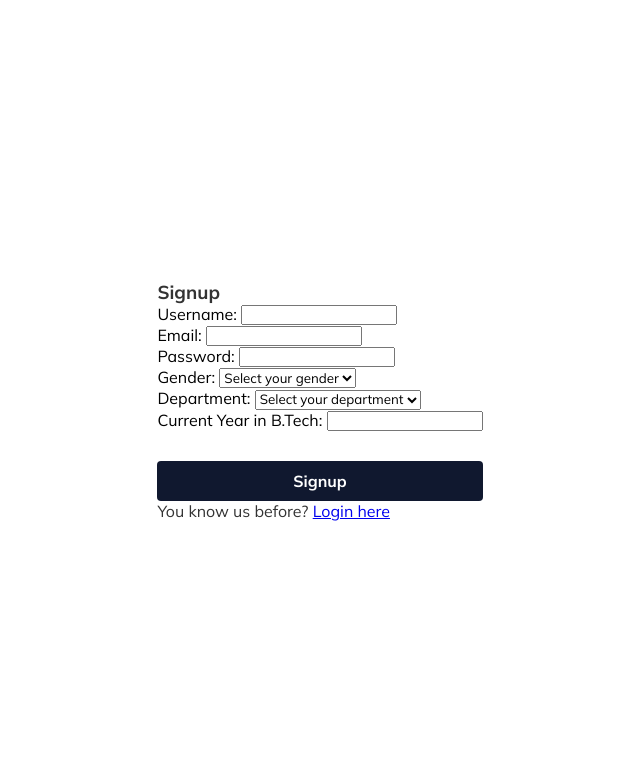
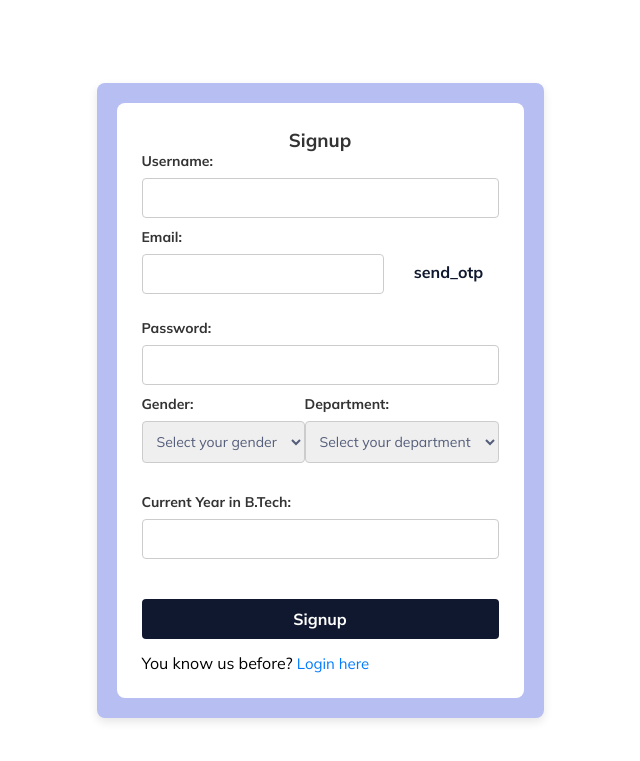
Before and after one commit to HimakarN/weSwap, a Django app: a page that uses weswap/user_authorization/templates/user_authorization/signup.html in a window 1280 px wide. Shown: the top 761 px of the page, without its empty margins (320-960 px from the left). Run offline with Django 5.2, Linux system fonts and the light colour scheme.

Commit message:
otp verification during signup completed

```diff
--- a/weswap/user_authorization/static/user_authorization/css/style.css
+++ b/weswap/user_authorization/static/user_authorization/css/style.css
@@ -15,66 +15,102 @@ body {
   background-color: #fff;
 }
 
-/* Main Category Grid Styles */
-.category-grid {
-  display: grid;
-  grid-template-columns: repeat(auto-fill, minmax(200px, 1fr));
-  gap: 20px;
-  margin: 40px 0;
+.verify-box-btn{
+    color: green;
+    background-color: transparent;
+    width: auto;
+    margin-top: 0;
+    padding: 5px 10px;
+    border-radius: 4px;
+    font-size: 16px;
+    cursor: pointer;
+    font-weight: 700;
+    margin-top: 15px;
 }
 
-.category-item {
-  padding: 15px;
-  background-color: #f4f4f4;
-  border-radius: 8px;
-  box-shadow: 0 4px 10px rgba(0, 0, 0, 0.1);
-  text-align: center;
+.verify-box-btn:hover {
+  background-color: white;
+  color: #10185F;
+  border: 1px solid #10185F;
 }
 
-.category-item h3 a {
-  color: #10182F;
-  text-decoration: none;
+/* Form Container Styles */
+.shadow-wrap {
+  border-radius: 8px;
+  padding: 20px;
+  background-color: #b7bef1;
+  box-shadow: 0 4px 10px rgba(0, 0, 0, 0.1);
+  max-width: 500px;
+  margin: auto;
 }
 
-.category-item h3 a:hover {
-  color: #007BFF;
+.form-wrap {
+  background-color: #fff;
+  padding: 25px;
+  border-radius: 8px;
 }
 
-/* New Products Banner */
-.new-products-banner {
-  margin: 50px 0;
+.form-group {
+  margin-bottom: 5px;
+  position: relative;
 }
 
-.banner-grid {
-  display: grid;
-  grid-template-columns: repeat(auto-fill, minmax(250px, 1fr));
-  gap: 20px;
+/* Typography */
+h3, h2 {
+  text-align: center;
+  color: #333;
 }
 
-.banner-item {
-  padding: 15px;
-  background-color: #fff;
-  border-radius: 8px;
-  box-shadow: 0 4px 10px rgba(0, 0, 0, 0.1);
-  text-align: center;
+/* Form Element Styles */
+label {
+  display: block;
+  margin-bottom: 8px;
+  color: #333;
+  font-size: 14px;
+  font-weight: 700;
 }
 
-.banner-item h3 {
-  color: #333;
+input, select {
+  width: 100%;
+  padding: 10px;
   margin-bottom: 10px;
+  font-size: 14px;
+  border: 1px solid #ccc;
+  border-radius: 4px;
+  color: #545D7A;
 }
 
-.banner-item img {
-  max-width: 100%;
-  height: auto;
-  border-radius: 4px;
-  margin-bottom: 10px;
+/* Layout Helpers */
+.side-by-side {
+  display: flex;
+  justify-content: space-between;
+  margin-bottom: 15px;
 }
 
-.banner-item p {
-  color: #666;
-  font-size: 14px;
-  line-height: 1.6;
+.verify-by-side {
+  display: flex;
+  justify-content: space-between;
+  margin-bottom: 15px;
+}
+
+.verify-by-side .verify-group1 {
+  flex-basis: 68%;
+}
+
+.verify-by-side .verify-group2 {
+justify-content: center;
+  flex-basis: 28%;
+}
+
+.verify-by-side .verify-group2 button{
+    color: #10182F;
+    background-color: transparent;
+    margin-top: 25%;
+}
+
+.verify-by-side .verify-group2 button:hover{
+    background-color: transparent;
+    margin-top: 25%;
 }
 
 /* Button Styles */
@@ -97,22 +133,18 @@ body {
   border: 1px solid #10182F;
 }
 
-/* Miscellaneous */
-h2 {
+/* Link Styles */
+.signup-link {
+  display: inline-block;
+  margin-top: 15px;
+  color: #007BFF;
+  text-decoration: none;
+  font-size: 15px;
   text-align: center;
-  color: #333;
-  margin-bottom: 30px;
 }
 
-h3, p {
-  color: #333;
-}
-
-/* Form Styles (if used) */
-.form-wrap {
-  background-color: #fff;
-  padding: 25px;
-  border-radius: 8px;
+.signup-link:hover {
+  text-decoration: underline;
 }
 
 /* Alert Styles */
--- /dev/null
+++ b/weswap/user_authorization/static/user_authorization/js/signup.js
@@ -0,0 +1,150 @@
+document.addEventListener('DOMContentLoaded', function() {
+    const form = document.getElementById('signup-form');
+    const sendOtpBtn = document.getElementById('send-btn');
+    const signupBtn = document.getElementById('signup-btn');
+    const emailInput = document.getElementById('email');
+    const emailLabel = document.getElementById('email-label');
+    let email;
+
+    // Disable signup button initially
+    signupBtn.disabled = true;
+
+    // Function to read all form variables
+    function getFormData() {
+        console.log(email)
+        return {
+            username: document.getElementById('username').value,
+            email: email,
+            password: document.getElementById('password').value,
+            gender: document.getElementById('gender').value,
+            department: document.getElementById('dept').value,
+            current_year: document.getElementById('year').value
+        };
+    }
+
+    // Event listener for send OTP button
+    sendOtpBtn.addEventListener('click', function(e) {
+        e.preventDefault();
+        email = emailInput.value;
+
+        // AJAX request to send OTP
+        fetch('', {
+            method: 'POST',
+            headers: {
+                'Content-Type': 'application/json',
+                'X-CSRFToken': document.querySelector('[name=csrfmiddlewaretoken]').value
+            },
+            body: JSON.stringify({ email: email, action: 'send-otp'})
+        })
+        .then(response => response.json())
+        .then(data => {
+            if (data.success) {
+                // Change button to verify OTP
+                sendOtpBtn.textContent = 'Verify';
+                sendOtpBtn.id = 'verify-otp-btn';
+                // Change email input and label
+                emailInput.id = 'otp';
+                emailInput.name = 'otp';
+                emailInput.value = '';
+                emailInput.type = 'text';
+                emailLabel.textContent = 'Enter OTP:';
+
+                sendOtpBtn.disabled = false;
+
+                // Add event listener for OTP verification
+                sendOtpBtn.removeEventListener('click', arguments.callee);
+                sendOtpBtn.addEventListener('click', verifyOtp);
+                alert(data.message);
+            } else {
+                alert(data.message);
+            }
+        })
+        .catch(error => {
+            console.error('Error:', error);
+            alert('An error occurred. Please try again.');
+        });
+    });
+
+    // Function to verify OTP
+    function verifyOtp(e) {
+        e.preventDefault();
+        const enteredOtp = document.getElementById('otp').value;
+        console.log(enteredOtp)
+
+        // AJAX request to verify OTP (if needed for server-side verification)
+        fetch('', {
+            method: 'POST',
+            headers: {
+                'Content-Type': 'application/json',
+                'X-CSRFToken': document.querySelector('[name=csrfmiddlewaretoken]').value
+            },
+            body: JSON.stringify({ otp: enteredOtp, action: 'verify-otp'})
+        })
+        .then(response => response.json())
+        .then(data => {
+            if (data.success) {
+                alert(data.message);
+                document.getElementById('verify-otp-btn').disabled = true;
+                signupBtn.disabled = false;
+            } else {
+                alert(data.message);
+            }
+        })
+        .catch(error => {
+            console.error('Error:', error);
+            alert('An error occurred. Please try again.');
+        });
+    }
+
+// Function to check if all required fields are filled
+function validateForm(formData) {
+    const requiredFields = ['username', 'email', 'password', 'gender', 'department', 'current_year'];
+    const emptyFields = [];
+
+    for (const field of requiredFields) {
+        if (!formData[field]) {
+            emptyFields.push(field);
+        }
+    }
+
+    return emptyFields;
+}
+
+// Event listener for signup button
+signupBtn.addEventListener('click', function(e) {
+    e.preventDefault();
+    const formData = getFormData();
+    const emptyFields = validateForm(formData);
+
+    if (emptyFields.length > 0) {
+        alert(`Please fill in the following fields: ${emptyFields.join(', ')}`);
+        return;
+    }
+
+    console.log('Form data:', formData);
+
+    // Send the data to your server
+    fetch('', {
+        method: 'POST',
+        headers: {
+            'Content-Type': 'application/json',
+            'X-CSRFToken': document.querySelector('[name=csrfmiddlewaretoken]').value
+        },
+        body: JSON.stringify({ ...formData, action: 'signup' })
+    })
+    .then(response => response.json())
+    .then(data => {
+        if (data.success) {
+            alert('Signup successful!');
+            // Optionally redirect the user or clear the form
+            window.location.href = data.redirect;
+        } else {
+            alert(`Signup failed: ${data.message}`);
+        }
+    })
+    .catch(error => {
+        console.error('Error:', error);
+        alert('An error occurred during signup. Please try again.');
+    });
+});
+});
--- a/weswap/user_authorization/templates/user_authorization/signup.html
+++ b/weswap/user_authorization/templates/user_authorization/signup.html
@@ -1,24 +1,30 @@
 {% extends "user_authorization/base.html" %}
-
+{% load static %}
 {% block content %}
 <div class="shadow-wrap">
   <div class="form-wrap">
     <h3>Signup</h3>
-    <form method="POST">
+    <form id="signup-form">
       {% csrf_token %}
-      <label for="username">Username:</label>
-      <input type="text" name="username" required><br>
+      <label for="username" id="user-label">Username:</label>
+      <input type="text" id="username" name="username" required><br>
 
-      <label for="email">Email:</label>
-      <input type="email" name="email" required><br>
-
-      <label for="password">Password:</label>
-      <input type="password" name="password" required><br>
+      <div class="verify-by-side">
+        <div class="verify-group1">
+      <label for="email" id="email-label">Email:</label>
+      <input type="email" id="email" name="email" required><br>
+        </div>
+        <div class="verify-group2">
+      <button type="submit" id="send-btn">send_otp</button>
+        </div>
+      </div>
+      <label for="password" id="pass-label">Password:</label>
+      <input type="password" id="password" name="password" autocomplete="current-password" required><br>
 
       <div class="side-by-side">
         <div class="form-group">
-          <label for="gender">Gender:</label>
-          <select name="gender" required>
+          <label for="gender" id="gender-label">Gender:</label>
+          <select name="gender" id="gender" required>
             <option value="" disabled selected>Select your gender</option>
             <option value="male">Male</option>
             <option value="female">Female</option>
@@ -27,8 +33,8 @@
         </div>
 
         <div class="form-group">
-          <label for="department">Department:</label>
-          <select name="department" required>
+          <label for="dept" id="dept-label">Department:</label>
+          <select name="department" id="dept" required>
             <option value="" disabled selected>Select your department</option>
             <option value="ai&ds">AI & DS</option>
             <option value="bio-tech">Bio-Tech</option>
@@ -40,13 +46,15 @@
         </div>
       </div>
 
-      <label for="current_year">Current Year in B.Tech:</label>
-      <input type="number" name="current_year" required><br>
+      <label for="current_year" id="year-label">Current Year in B.Tech:</label>
+      <input type="number" name="current_year" id="year" required><br>
 
-      <button type="submit">Signup</button>
+      <button type="submit" id="signup-btn">Signup</button>
     </form>
 
     <p>You know us before? <a class="signup-link" href="{% url 'login' %}">Login here</a></p>
   </div>
 </div>
+
+<script src="{% static 'user_authorization/js/signup.js' %}"></script>
 {% endblock content %}
--- a/weswap/user_authorization/views.py
+++ b/weswap/user_authorization/views.py
@@ -1,19 +1,16 @@
 from django.contrib.auth import authenticate, login, password_validation
+from django.db.models import Q
+
+from .otp import signup_otp, send_otp, after_signup
 from django.core.exceptions import ValidationError
+from .decorators import otp_verified_required
 from django.shortcuts import render, redirect
 from django.contrib.auth.models import User
-from django.core.mail import send_mail
 from django.http import JsonResponse
 from django.contrib import messages
-from django.conf import settings
 from django.urls import reverse
-
-from .models import Profile
-import random
 import json
 import re
-
-from weswap.user_authorization.decorators import otp_verified_required
 
 
 def home(request):
@@ -47,54 +44,46 @@ def login_view(request):
     return render(request, 'user_authorization/login.html')
 
 
-def after_signup(user, gender, department, current_year, recipient_list):
-    subject = "Welcome to WeSwap! Your Registration is Complete"
-    message = f"""Dear {user.username},
-
-Congratulations and welcome to WeSwap!
-
-We’re excited to have you on board. Your registration has been successfully completed, and you are now part of the WeSwap community. Here’s a quick overview of what you can do next:
-
-1. Explore and List Products: Start by browsing the available products or list your own items for borrowing.
-2. Manage Your Account: Visit your profile to update your details, set preferences, and manage your listings.
-3. Start Swapping: Connect with other users and start exchanging products effortlessly!
-
-Your Account Details:
-
-- Username: {user.username}
-- Email: {user.email}
-
-Need Help? If you have any questions or need assistance, feel free to reach out to our support team at support@weswap.com or visit our Help Center.
-
-Thank you for choosing WeSwap. We hope you have a great experience and enjoy all the benefits of our platform.
-
-Best regards,
-The WeSwap Team
-"""
-    from_email = settings.EMAIL_HOST_USER
-    send_mail(subject, message, from_email, recipient_list)
-    Profile.objects.create(
-        user=user,
-        gender=gender,
-        department=department,
-        current_year=current_year)
+def user_exists(username='', email=''):
+    if username and not email:
+        return User.objects.filter(Q(username__iexact=username)).exists()
+    elif not username and email:
+        return User.objects.filter(Q(email__iexact=email)).exists()
+    elif not username and not email:
+        raise ValueError("At least one of username or email must be provided")
 
 
 def signup_view(request):
     if request.method == 'POST':
-        username = request.POST['username']
-        email = request.POST['email']
-        password = request.POST['password']
-        gender = request.POST['gender']
-        department = request.POST['department']
-        current_year = request.POST['current_year']
+        data = json.loads(request.body)
+        action = data.get('action')
+        if action == 'send-otp':
+            email = data.get('email')
+            if user_exists(email=email):
+                return JsonResponse({'success': False, 'message': 'email already in use'})
+            else:
+                if signup_otp(email, request):
+                    return JsonResponse({'success': True, 'message': 'OTP sent successfully!'})
+                else:
+                    return JsonResponse({'success': False, 'message': 'enter valid email'})
 
-        # Create a new user
-        user = User.objects.create_user(username=username, email=email, password=password)
-        recipient_list = [email]
-        after_signup(user, gender, department, current_year, recipient_list)
+        elif action == 'verify-otp':
+            if data.get('otp') == request.session.get('otp'):
+                return JsonResponse({'success': True, 'message': 'OTP verified successfully!'})
+            else:
+                return JsonResponse({'success': False, 'message': 'invalid OTP!'})
 
-        return render(request, 'user_authorization/signup_success.html')
+        elif action == 'signup':
+            # Create a new user
+            if user_exists(username=data.get('username')):
+                return JsonResponse({'success': False, 'message': 'Username already in use'})
+            else:
+                user = User.objects.create_user(username=data.get('username'), email=data.get('email'),
+                                                password=data.get('password'))
+                recipient_list = [data.get('email')]
+                after_signup(user, data.get('gender'), data.get('department'), data.get('current_year'), recipient_list)
+                return JsonResponse(
+                    {'success': True, 'message': 'Profile created successfully!', 'redirect': reverse('login')})
 
     return render(request, 'user_authorization/signup.html')
 
@@ -169,36 +158,3 @@ def change_password(request):
             except User.DoesNotExist:
                 return JsonResponse({'success': False, 'message': 'Failed to change password'})
     return render(request, 'user_authorization/change_password.html')
-
-
-def generate_otp():
-    return str(random.randint(10000, 99999))
-
-
-def send_otp(user_otp, email, request):
-    otp = generate_otp()
-    request.session['otp'] = otp
-    subject = 'Your WeSwap OTP for Email Verification'
-    message = f"""
-        Dear {user_otp.username},
-
-        Thank you for registering with WeSwap!
-
-        To complete your registration and verify your email address, please use the following One-Time Password (OTP):
-
-        Your OTP Code: {otp}
-
-        Instructions:
-        Enter the OTP code on the verification page of the WeSwap application.
-        The OTP is valid for 15 minutes. If you did not request this OTP, please disregard this email.
-
-        Need Assistance?
-        If you have any questions or need help, feel free to contact our support team at support@weswap.com or visit our Help Center.
-
-        Thank you for joining WeSwap. We’re excited to have you as part of our community!
-
-        Best regards,
-        The WeSwap Team
-        """
-    from_email = settings.EMAIL_HOST_USER
-    return send_mail(subject, message, from_email, [email])
```
Also changed, not shown: other parts of weswap/user_authorization/static/user_authorization/css/style.css (+38 -0 lines), weswap/user_authorization/otp.py (added, +107 -0 lines).
